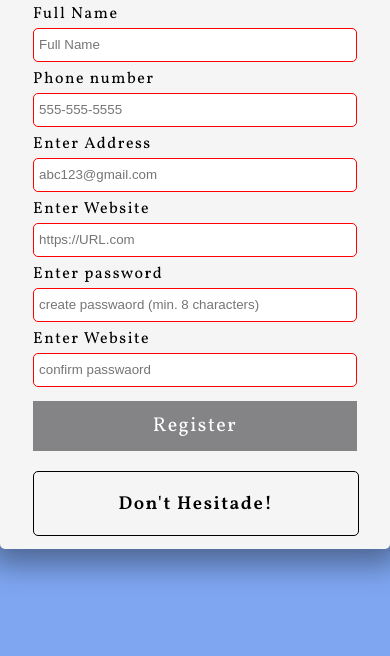
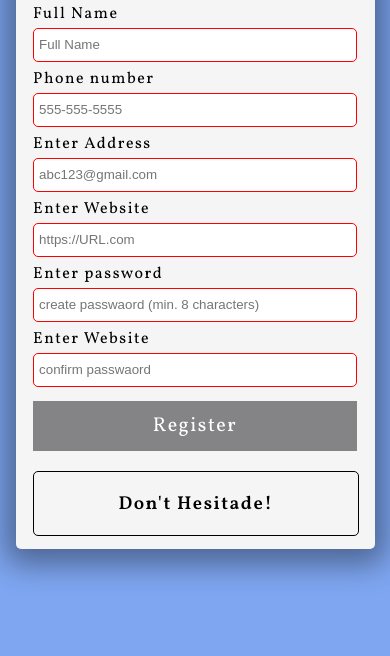
Before and after one commit to ANKITA-web34/From-Validator, a plain HTML site: page index.html in a window 390 px wide. Shown: the part 188-844 px from the top of the page. Drawn offline with Linux system fonts and the light colour scheme.

Commit message:
added media query

```diff
--- a/style.css
+++ b/style.css
@@ -90,3 +90,9 @@ button:focus{
   display: flex;
   justify-content: center;
 }
+
+@media screen and (max-width: 499px) {
+  .conatiner {
+    width: 359px;
+  }
+}
```
